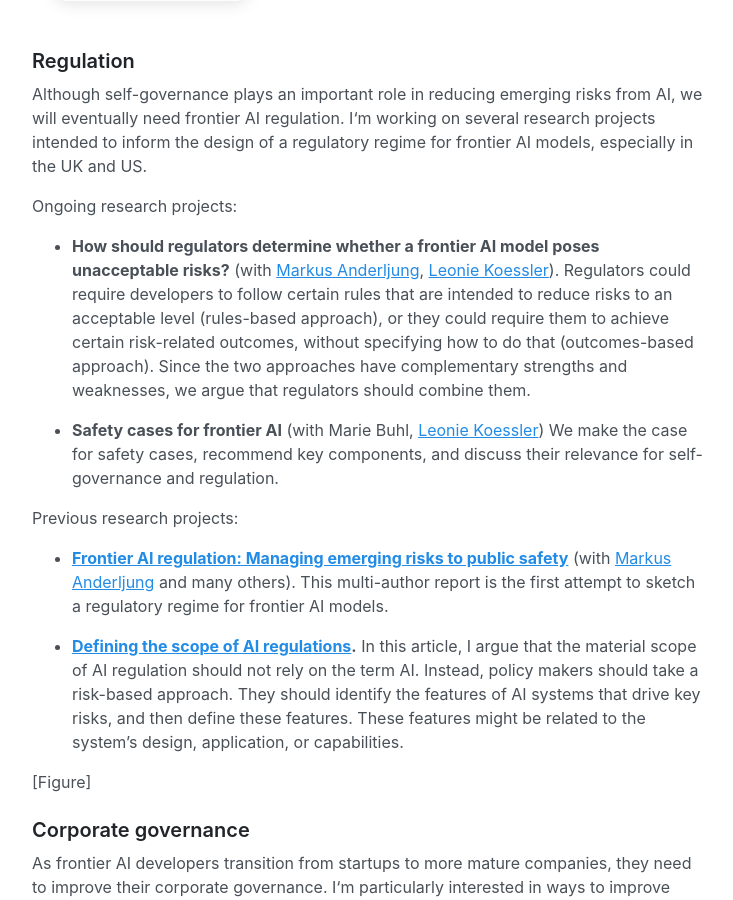
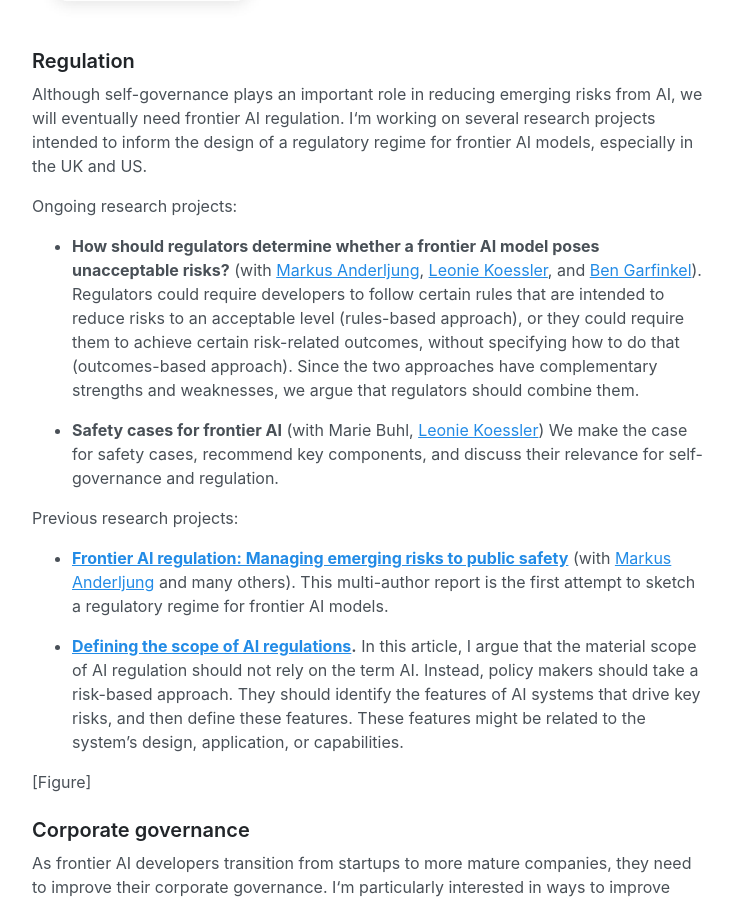
Before and after one commit to jonasschuett/jonasschuett.github.io, a Jekyll site: the page built from _posts/2020-04-04-introduction.md, in a window 1280 px wide and 900 px high, scrolled down 2778 px. Shown: the whole window, without its empty margins (272-1005 px from the left). Built offline with Jekyll 4.4.1, drawn with Linux system fonts in a browser that asks for light colours.

Commit message:
Update 2020-04-04-introduction.md

```diff
--- a/_posts/2020-04-04-introduction.md
+++ b/_posts/2020-04-04-introduction.md
@@ -57,7 +57,7 @@ Although self-governance plays an important role in reducing emerging risks from
 
 Ongoing research projects:
 
-- **How should regulators determine whether a frontier AI model poses unacceptable risks?** (with [Markus Anderljung](https://www.linkedin.com/in/markus-anderljung-21369974/), [Leonie Koessler](https://www.linkedin.com/in/leonie-koessler-ll-m-kcl-85b71814a/)). Regulators could require developers to follow certain rules that are intended to reduce risks to an acceptable level (rules-based approach), or they could require them to achieve certain risk-related outcomes, without specifying how to do that (outcomes-based approach). Since the two approaches have complementary strengths and weaknesses, we argue that regulators should combine them.
+- **How should regulators determine whether a frontier AI model poses unacceptable risks?** (with [Markus Anderljung](https://www.linkedin.com/in/markus-anderljung-21369974/), [Leonie Koessler](https://www.linkedin.com/in/leonie-koessler-ll-m-kcl-85b71814a/), and [Ben Garfinkel](https://www.governance.ai/team/ben-garfinkel)). Regulators could require developers to follow certain rules that are intended to reduce risks to an acceptable level (rules-based approach), or they could require them to achieve certain risk-related outcomes, without specifying how to do that (outcomes-based approach). Since the two approaches have complementary strengths and weaknesses, we argue that regulators should combine them.
 
 - **Safety cases for frontier AI** (with Marie Buhl, [Leonie Koessler](https://www.linkedin.com/in/leonie-koessler-ll-m-kcl-85b71814a/)) We make the case for safety cases, recommend key components, and discuss their relevance for self-governance and regulation.
 
```
